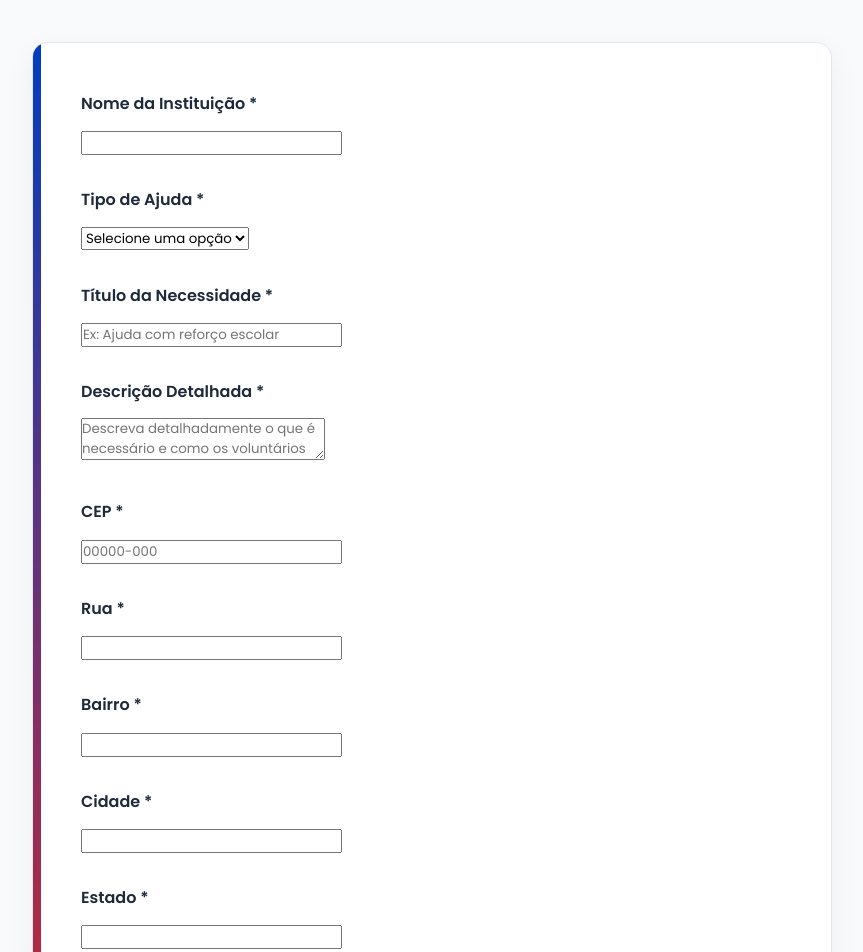
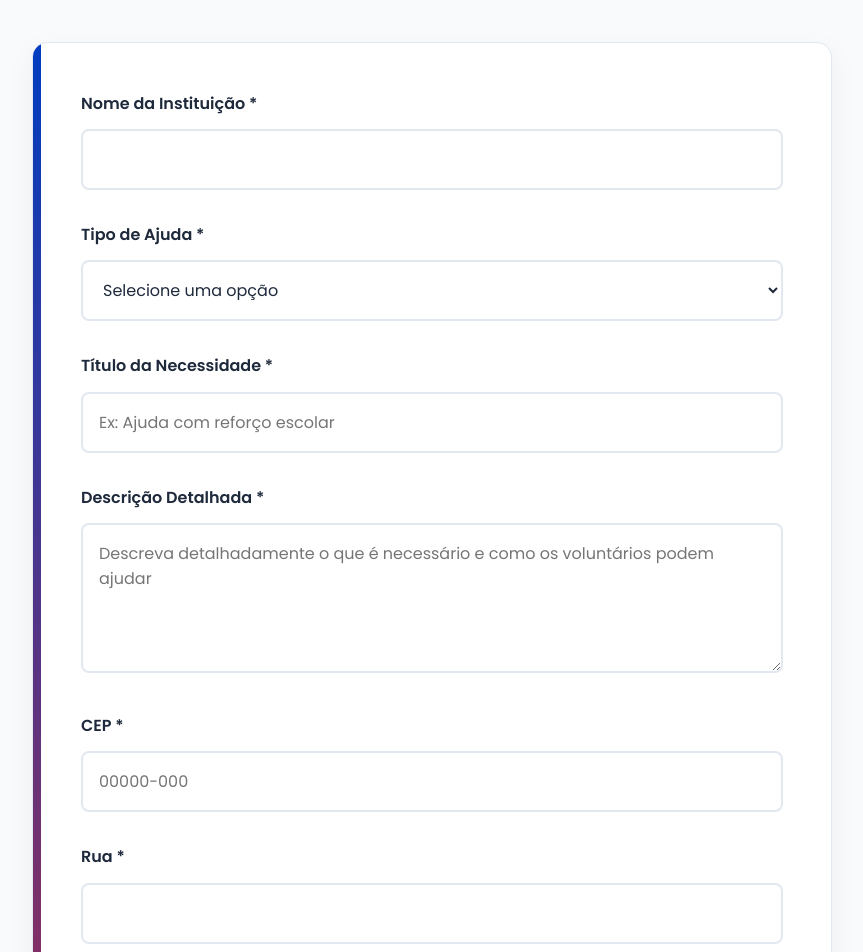
Before and after one commit to EderHenriqueF/Projeto-ONG, a plain HTML site: page index.html in a window 1280 px wide. Shown: the part 780-1732 px from the top of the page, without its empty margins (208-1071 px from the left). Drawn offline with Linux system fonts and the light colour scheme; a script that the page names is missing.

Commit message:
Campos de controle do formulário

```diff
--- a/style.css
+++ b/style.css
@@ -417,3 +417,26 @@ form::before {
     font-weight: 600;
     color: var(--dark);
 }
+
+/* Campos de controle do formulário */
+.form-control {
+    width: 100%;
+    padding: 1rem;
+    border: 2px solid #e2e8f0;
+    border-radius: 8px;
+    font-size: 1rem;
+    transition: all 0.3s ease;
+    background-color: var(--white);
+    color: var(--dark);
+}
+
+.form-control:focus {
+    outline: none;
+    border-color: var(--primary);
+    box-shadow: 0 0 0 3px rgba(37, 99, 235, 0.2);
+}
+
+textarea.form-control {
+    min-height: 150px;
+    resize: vertical;
+}
```
